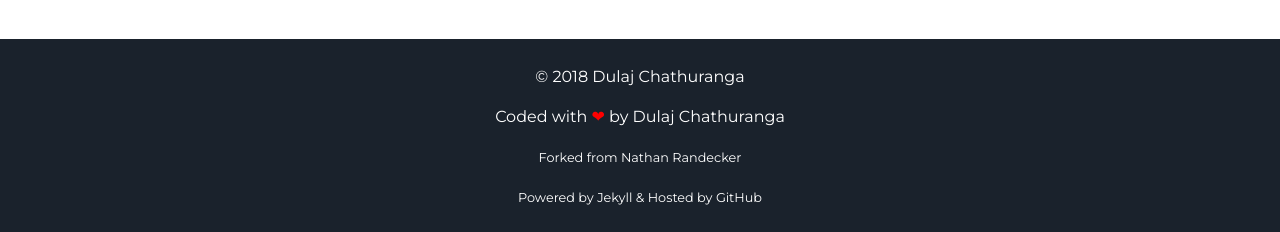
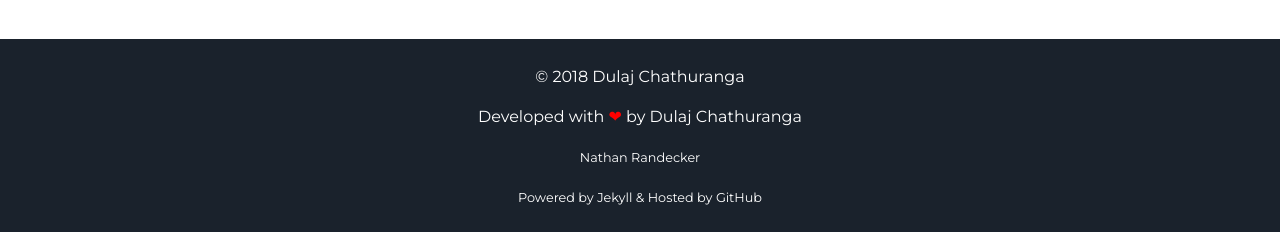
Before and after one commit to DulajChathuranga/dulajchathuranga.github.io, a Jekyll site: the page built from index.html, in a window 1280 px wide. Shown: the part 1808-2040 px from the top of the page. Built offline with Jekyll 4.4.1, drawn with Linux system fonts in a browser that asks for light colours.

Commit message:
Update footer.html

```diff
--- a/_includes/footer.html
+++ b/_includes/footer.html
@@ -1,7 +1,7 @@
 <footer class="footer">
     <p>&copy; <span><script>document.write(new Date().getFullYear())</script></span> {{site.username}}</p>
-    <p>Coded with <span class="love">❤</span> by <a href="https://github.com/DulajChathuranga" target="_blank">Dulaj Chathuranga</a></p>
-    <p><small>Forked from <a href="https://github.com/nrandecker" target="_blank">Nathan Randecker</small></a>
+    <p>Developed with <span class="love">❤</span> by <a href="https://github.com/DulajChathuranga" target="_blank">Dulaj Chathuranga</a></p>
+    <p><small><i class="fas fa-code-branch"></i> <a href="https://github.com/nrandecker" target="_blank">Nathan Randecker</small></a>
     <p><small>Powered by <a href="https://jekyllrb.com" target="_blank">Jekyll</a> & Hosted by <a href="https://pages.github.com" target="_blank">GitHub</a></small></p>
 </footer>
 <script src="//cdn.jsdelivr.net/particles.js/2.0.0/particles.min.js"></script>
```
